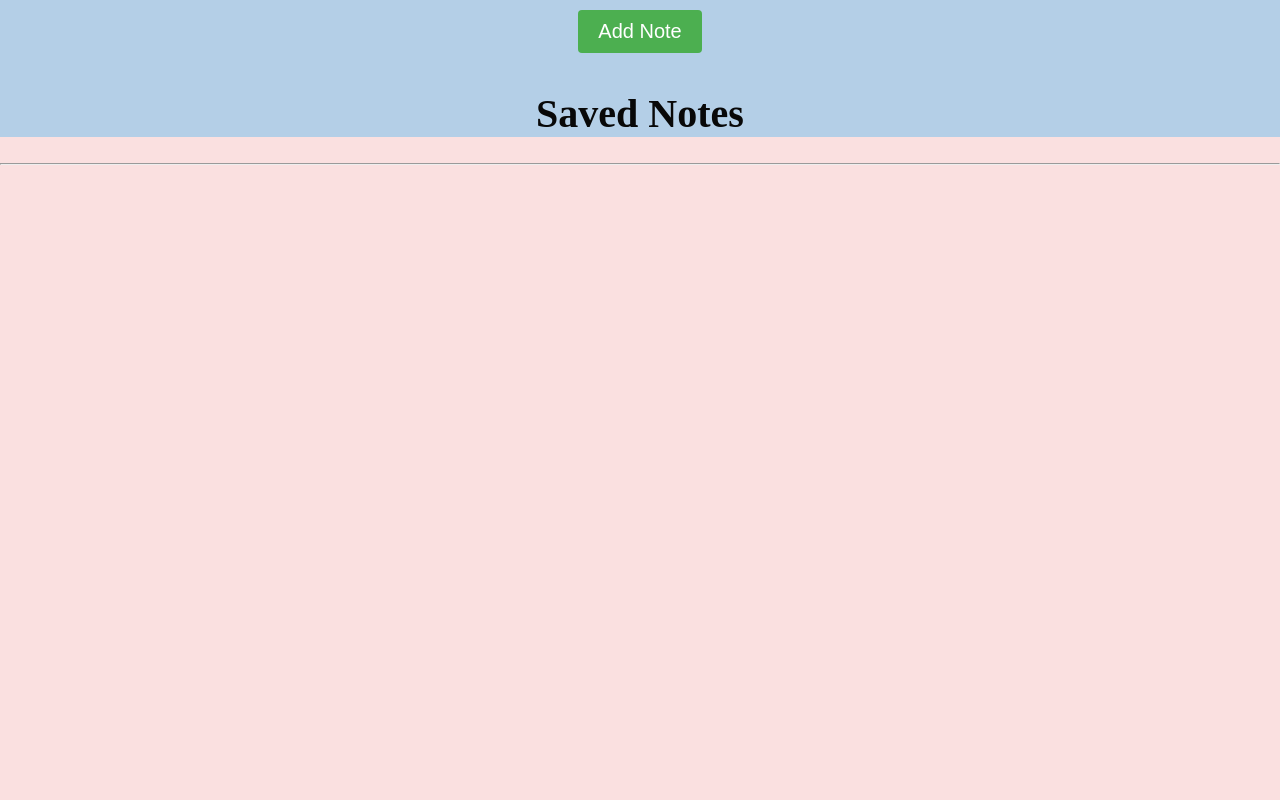
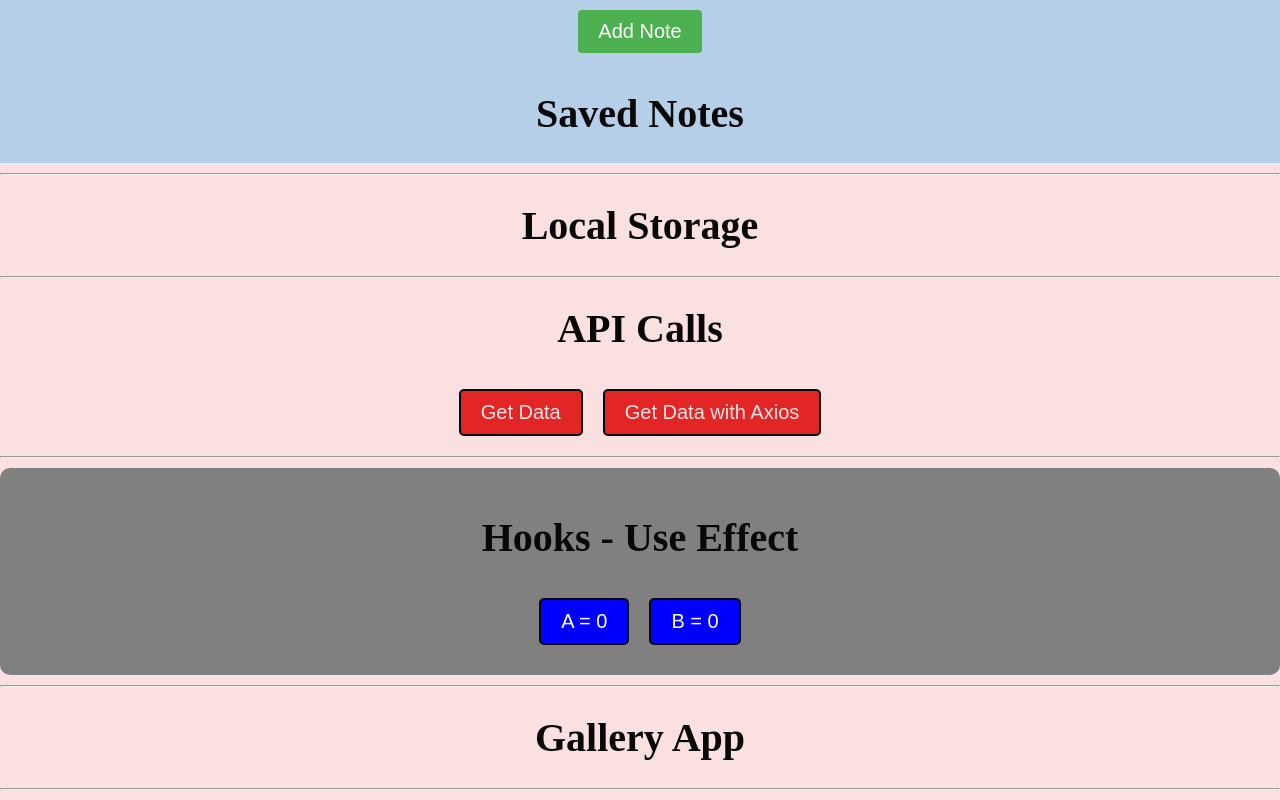
Before and after one commit to Ritik-0102/Code-Vault, a React (Vite) app in the folder React.js/: page / in a window 1280 px wide. Shown: the part 1284-2084 px from the top of the page. Before the commit the page ends 1459 px from the top, so only its background shows below. Built offline with nearby package versions, Linux system fonts and the light colour scheme.

Commit message:
API Calls & UseEffect Hook

```diff
--- a/React.js/package.json
+++ b/React.js/package.json
@@ -11,6 +11,7 @@
   },
   "dependencies": {
     "@tailwindcss/vite": "^4.3.3",
+    "axios": "^1.21.0",
     "react": "^19.2.6",
     "react-dom": "^19.2.6",
     "tailwindcss": "^4.3.3"
--- /dev/null
+++ b/React.js/src/API_Calls.jsx
@@ -0,0 +1,51 @@
+import React, {useState} from 'react'
+import axios from 'axios'
+
+const API_Calls = () => {
+
+  const [data, setdata] = useState([])
+  const [dataByAxios, setdataByAxios] = useState([])
+
+  const response = async () => {
+    // Fetching data from API using fetch method
+    const res = await fetch('https://jsonplaceholder.typicode.com/users');
+
+    // Parsing the response to JSON and storing it in the data array
+    setdata(await res.json());
+
+  }
+
+  // We can also use axios to fetch data from API. First we need to install axios using npm install axios command. Then we can import it and use it to fetch data from API.
+  const response2 = async () => {
+    const res = await axios.get('https://picsum.photos/v2/list');
+    setdataByAxios(res.data);
+  }
+
+  return (
+    <div>
+      <h1>API Calls</h1>
+
+      <button onClick={response}> Get Data</button>
+      <button onClick={response2}> Get Data with Axios</button>
+
+      {
+        data.map((e, idx) => {
+          return <div key={idx}>
+            <h4>{idx}  -  {e.name}  -  {e.email}</h4>
+          </div>
+        })
+      }
+
+      {
+        dataByAxios.map((e, idx) => {
+          return <div key={idx}>
+            <h4 style={{alignItems:'self-start'}}>{idx}  -  {e.author}  -  <img style = {{width: '250px', height: '200px', border: '1px solid #ccc' , borderRadius: '15px'}} src={e.download_url} alt={e.url} /></h4>
+          </div>
+        })
+      }
+
+    </div>
+  )
+}
+
+export default API_Calls
--- a/React.js/src/App.jsx
+++ b/React.js/src/App.jsx
@@ -4,6 +4,10 @@ import UseState from './UseState'
 import Form_Handling from './Form_Handling'
 import Two_Way_Binding from './Two_Way_Binding'
 import Notes_App from './Notes_App'
+import Local_Storage from './Local_Storage'
+import API from './API_Calls'
+import Use_Effect from './Use_Effect'
+import Gallery_App from './Gallery_App'
 
 const App = () => {
   return (
@@ -24,6 +28,18 @@ const App = () => {
 
       <Notes_App />
       <hr />
+
+      <Local_Storage />
+      <hr />
+
+      <API />
+      <hr />
+
+      <Use_Effect />
+      <hr />
+
+      <Gallery_App />
+      <hr />
     </div>
 
   )
--- /dev/null
+++ b/React.js/src/Gallery_App.jsx
@@ -0,0 +1,12 @@
+import React from 'react'
+
+const Gallery_App = () => {
+  return (
+    <div>
+      <h1>Gallery App</h1>
+
+    </div>
+  )
+}
+
+export default Gallery_App
--- /dev/null
+++ b/React.js/src/Local_Storage.jsx
@@ -0,0 +1,37 @@
+import React from 'react'
+
+const Local_Storage = () => {
+
+    // it is used to clear local storage
+    // localStorage.clear();
+
+    // it is used to store any data value into local storage
+    // localStorage.setItem('key', 'value');
+    // localStorage.setItem('user', 'Ritik');
+
+    // used to get item from local storage
+    // const value = localStorage.getItem('key');
+    // const user = localStorage.getItem('user');
+    // console.log(user);
+
+    // used to remove item from local storage
+    // localStorage.removeItem('key');
+
+    // How to store objects (Arrays) in local storage :-
+
+    // const data = { name: 'John', age: 30 };
+    // to store an object , we need to convert it into a string using JSON.stringify() method
+    // localStorage.setItem('data', JSON.stringify(data));
+
+    // to retrieve the object from local storage, we need to parse it back into an object using JSON.parse() method
+    // const retrievedData = JSON.parse(localStorage.getItem('data'));
+
+
+  return (
+    <div>
+      <h1>Local Storage</h1>
+    </div>
+  )
+}
+
+export default Local_Storage
--- a/React.js/src/Notes_App.css
+++ b/React.js/src/Notes_App.css
@@ -32,13 +32,29 @@ form {
   cursor: pointer;
 }
 
+.notes-app button:active {
+  scale: 0.95;
+}
+
 .notes {
-  flex-wrap: initial;
+  display: flex;
+  flex-wrap: wrap;
+  justify-content: flex-start;
+  gap: 20px;
 }
+
 .note {
-  height: 50;
-  width: 10;
-  justify-items: flex-start;
+  height: 250px;
+  width: 200px;
+  margin: 10px;
+  padding: 5px;
   background-color: #6b263b;
   color: rgb(240, 133, 63);
 }
+
+.note p {
+  justify-content: center;
+  align-items: center;
+  line-height: 1.25;
+  overflow-wrap: break-word;
+}
--- a/React.js/src/Notes_App.jsx
+++ b/React.js/src/Notes_App.jsx
@@ -58,6 +58,7 @@ const Notes_App = () => {
         {notes.map(function (e,idx) {
           return <div key={idx} className='note'>
             <h2>{e.title}</h2>
+            <p>{e.description}</p>
           </div>
         })}
 
--- /dev/null
+++ b/React.js/src/Use_Effect.jsx
@@ -0,0 +1,36 @@
+import React from 'react'
+import { useState, useEffect } from 'react'
+
+const Use_Effect = () => {
+
+    const [A, setA] = useState(0);
+    const [B, setB] = useState(0);
+
+    const IncreaseA = () => {
+        setA(A + 1);
+    }
+    const DecreaseB = () => {
+        setB(B - 1);
+    }
+
+    useEffect(() => {
+        console.log('Use Effect Called when A state is changed');
+    }, [A]);
+
+    useEffect(() => {
+        console.log('Use Effect Called when B state is changed');
+    }, [B]);
+
+  return (
+    <div style = {{backgroundColor: 'GrayText', padding: '20px', borderRadius: '10px', textAlign: 'center'}}>
+
+      <h1>Hooks - Use Effect</h1>
+
+      <button onClick={IncreaseA} style={{ backgroundColor: 'blue', color: 'white' }}> A = {A}</button>
+      <button onClick={DecreaseB} style={{ backgroundColor: 'blue', color: 'white' }}> B = {B}</button>
+
+    </div>
+  )
+}
+
+export default Use_Effect
```
Also changed, not shown: React.js/src/Gallery_App.css (added), 1 other file (tests, documents, lock files or other folders).
